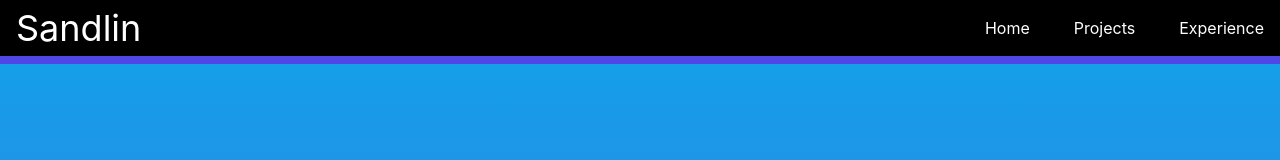
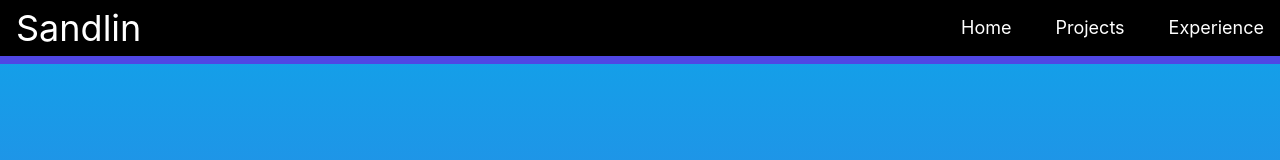
Before and after one commit to tanndlin/Portfolio, a React (Create React App) app: page /projects in a window 1280 px wide. Shown: the top 160 px of the page. Built offline with nearby package versions, Linux system fonts and the light colour scheme.

Commit message:
Header hover

```diff
--- a/src/App.scss
+++ b/src/App.scss
@@ -50,3 +50,7 @@
 .links {
   @apply flex gap-4;
 }
+
+header>nav>ul>a:hover {
+  color: rgb(79 70 229);
+}
--- a/src/components/Header.js
+++ b/src/components/Header.js
@@ -5,7 +5,7 @@ function Header() {
         <header className='grid h-16 bg-black text-white border-b-8 border-indigo-600 fixed w-full z-50'>
             <h1 className='text-4xl my-auto ml-4'>Sandlin</h1>
             <nav className='col-start-3 my-auto'>
-                <ul className='flex my-auto gap-3 float-right'>
+                <ul className='flex my-auto gap-3 float-right text-lg'>
                     <a className='mx-4 text-md'
                         href='#home'
                     >Home</a>
```
